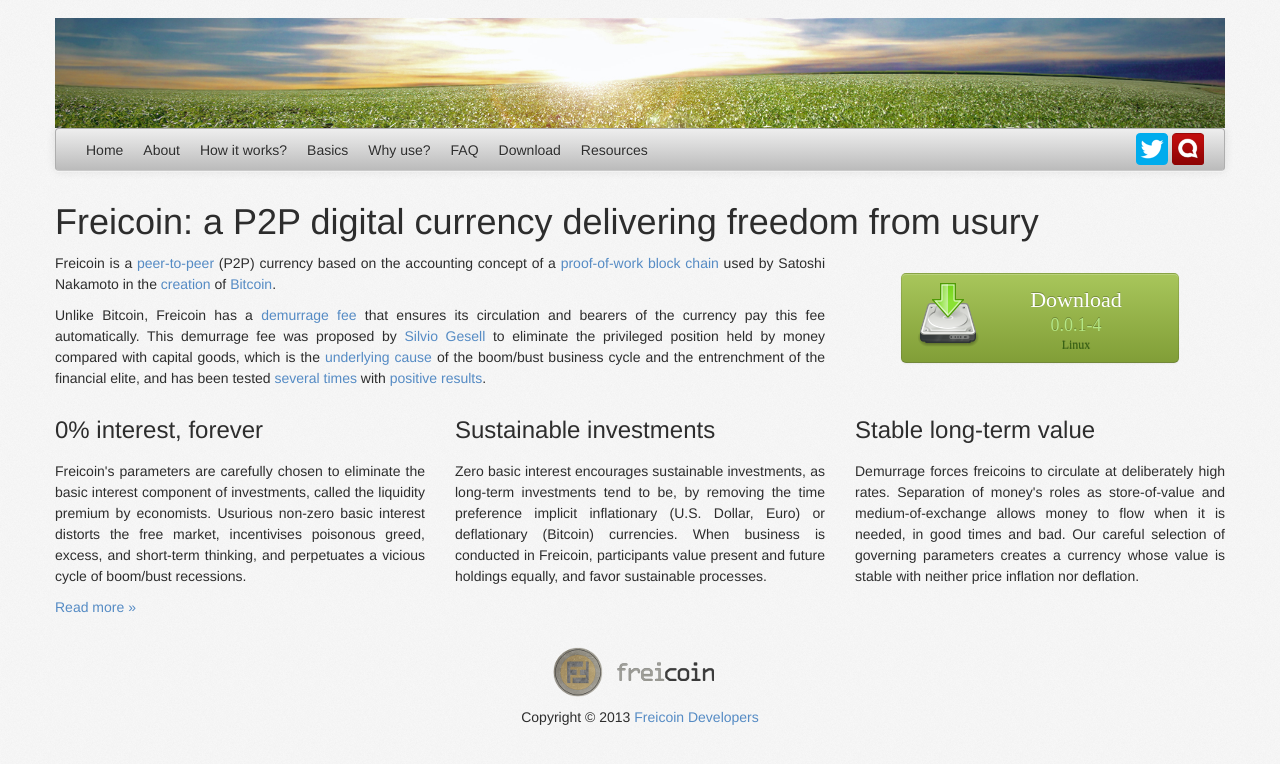
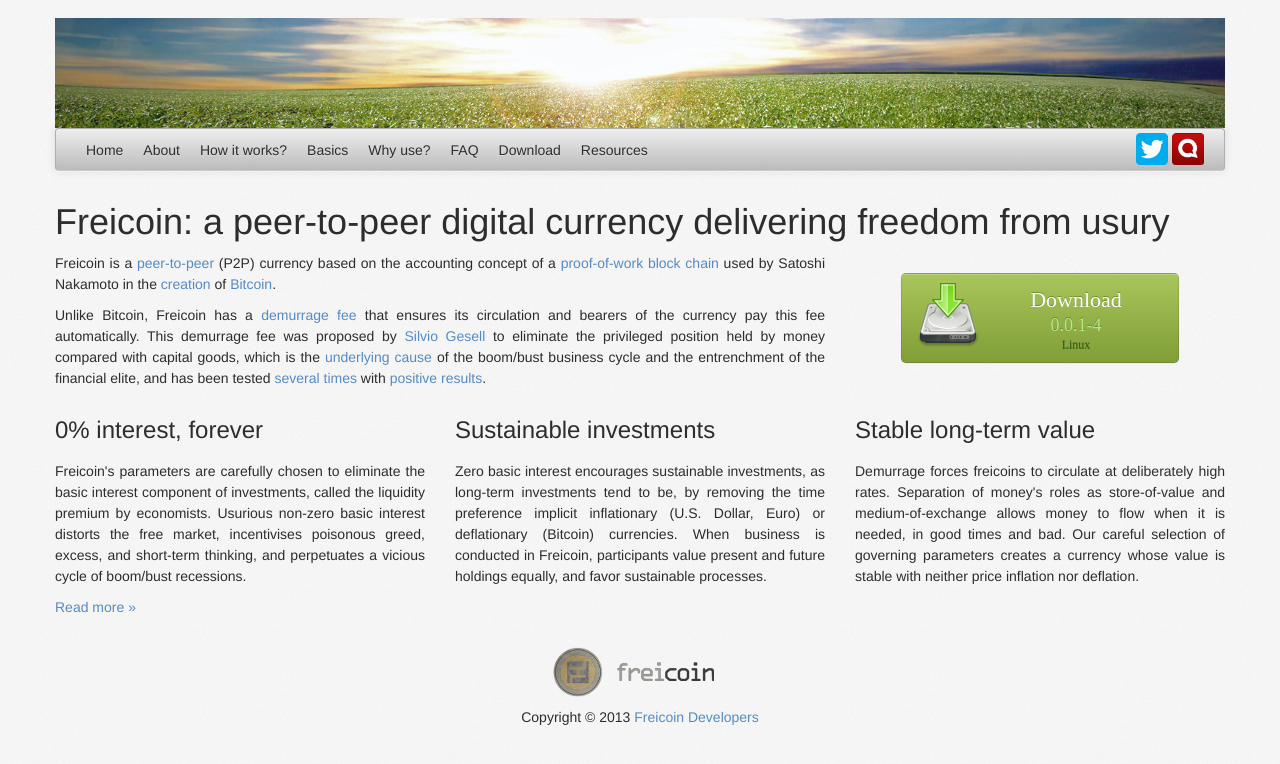
Before and after one commit to freicoin/freico.in, a Jekyll site: the page built from index.md, in a window 1280 px wide. Shown: the top 764 px of the page. Built offline with Jekyll 4.4.1, drawn with Linux system fonts in a browser that asks for light colours; nearby versions of some CDN libraries; some web fonts are replaced; comment, search, counter and statistics services are not loaded.

Commit message:
Expand p2p -> peer-to-peer, and focus title on ease of use rather than p2p technical detail.

```diff
--- a/index.md
+++ b/index.md
@@ -2,11 +2,11 @@
 layout: default
 groups: ['primary']
 menu: Home
-title: Freicoin - peer-to-peer demurrage currency
+title: Freicoin - easy-to-use demurrage currency
 ---
 <div class="row">
   <div class="span12">
-    <h1>Freicoin: a P2P digital currency delivering freedom from usury</h1>
+    <h1>Freicoin: a peer-to-peer digital currency delivering freedom from usury</h1>
   </div>
   <div class="span8">
     <p>Freicoin is a <a href="http://en.wikipedia.org/wiki/Peer-to-peer">peer-to-peer</a> (P2P) currency based on the accounting concept of a <a href="https://en.bitcoin.it/wiki/Proof_of_work">proof-of-work block chain</a> used by Satoshi Nakamoto in the <a href="http://bitcoin.org/bitcoin.pdf">creation</a> of <a href="http://bitcoin.org/">Bitcoin</a>.</p>
```
